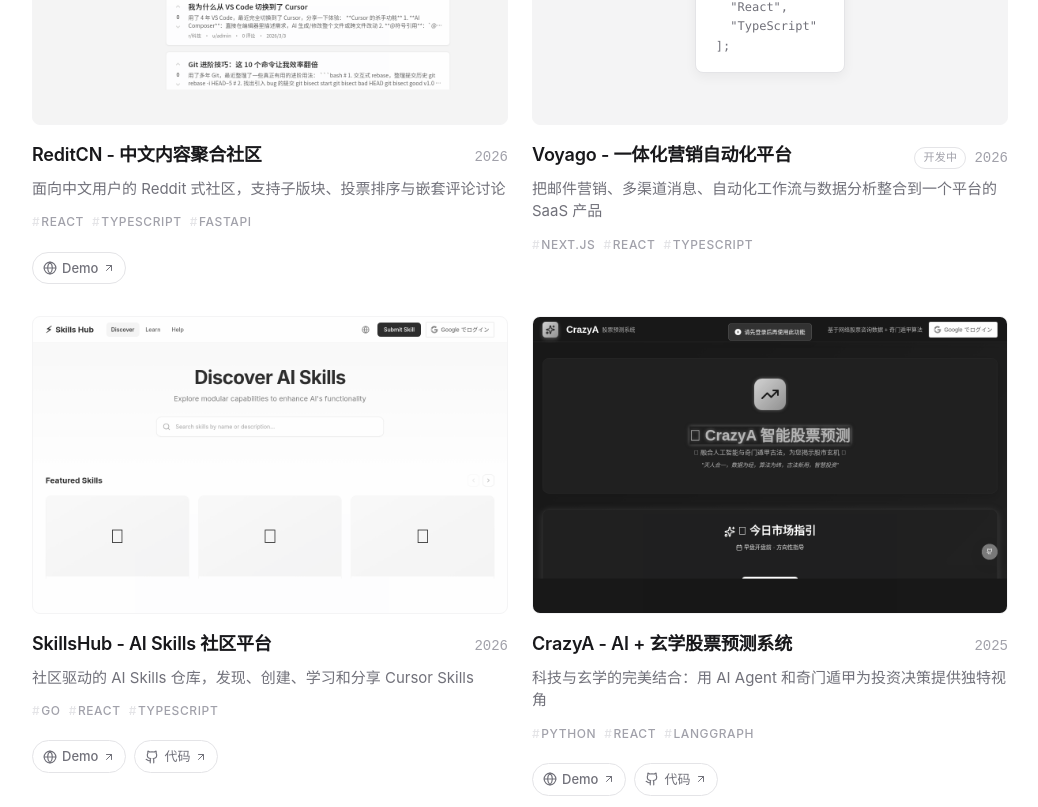
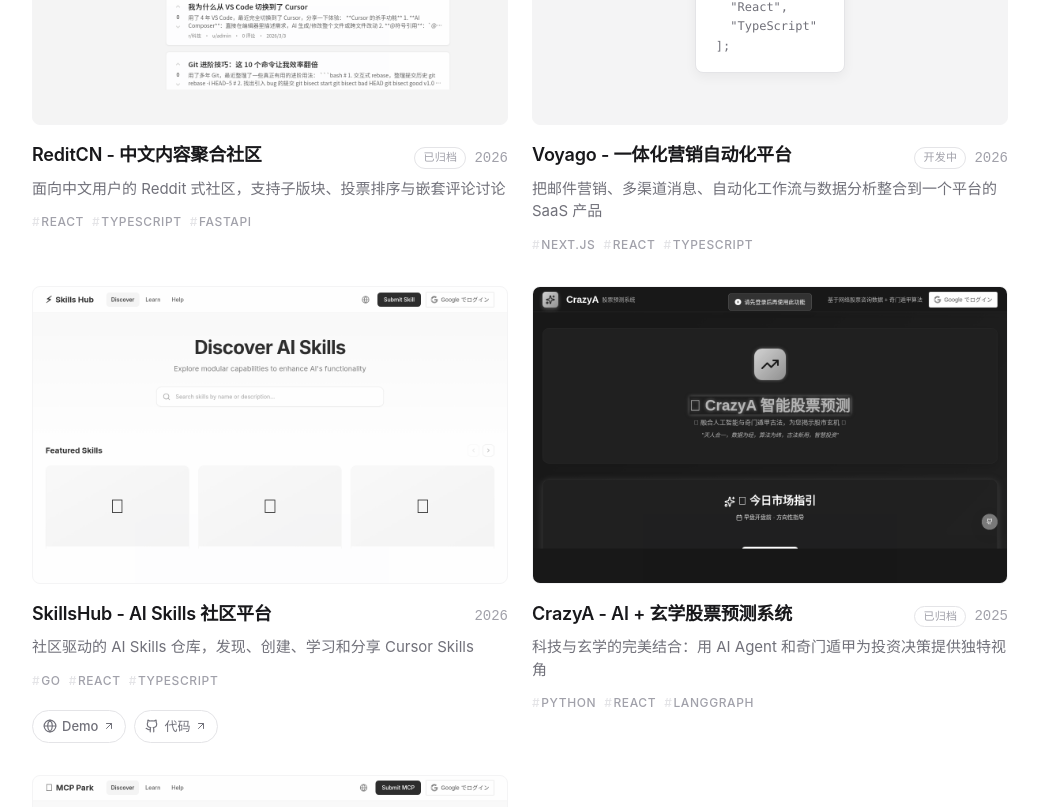
Before and after one commit to GGGxie/works, a React (Vite) app: page / in a window 1280 px wide. Shown: the part 1773-2580 px from the top of the page, without its empty margins (120-1158 px from the left). Built offline with nearby package versions, Linux system fonts and the light colour scheme.

Commit message:
feat(content): archive crazyA and ReditCN, show an archived badge
Both backends are stopped, so drop their demo links and mark them archived.
crazyA's repository is private, so its GitHub link is removed too.

Refs #5

```diff
--- a/public/config/projects.json
+++ b/public/config/projects.json
@@ -53,13 +53,10 @@
         "MCP"
       ],
       "image": "/images/projects/crazya.png",
-      "links": {
-        "github": "https://github.com/GGGxie/CrazyA",
-        "demo": "https://crazya.gggxie.com"
-      },
-      "featured": true,
+      "links": {},
+      "featured": false,
       "date": "2025-10",
-      "status": "active"
+      "status": "archived"
     },
     {
       "id": "skillshub",
@@ -122,12 +119,10 @@
         "TailwindCSS"
       ],
       "image": "/images/projects/reditcn.png",
-      "links": {
-        "demo": "https://reddit.gggxie.com"
-      },
+      "links": {},
       "featured": false,
       "date": "2026-03",
-      "status": "active"
+      "status": "archived"
     },
     {
       "id": "voyago",
--- a/src/components/ProjectCard.tsx
+++ b/src/components/ProjectCard.tsx
@@ -50,8 +50,8 @@
             <Link to={detailPath}>{displayName}</Link>
           </h3>
           <div className="project-meta">
-            {project.status === 'wip' && (
-              <span className="project-status">{t('projectCard.wip')}</span>
+            {(project.status === 'wip' || project.status === 'archived') && (
+              <span className="project-status">{t(`projectCard.${project.status}`)}</span>
             )}
             <span className="project-year">{project.date.split('-')[0]}</span>
           </div>
--- a/src/i18n/locales/en.json
+++ b/src/i18n/locales/en.json
@@ -26,7 +26,8 @@
     "viewDemo": "Demo",
     "viewCode": "Code",
     "viewDetail": "View details",
-    "wip": "WIP"
+    "wip": "WIP",
+    "archived": "Archived"
   },
   "detail": {
     "back": "Back to projects",
--- a/src/i18n/locales/zh.json
+++ b/src/i18n/locales/zh.json
@@ -26,7 +26,8 @@
     "viewDemo": "Demo",
     "viewCode": "代码",
     "viewDetail": "查看详情",
-    "wip": "开发中"
+    "wip": "开发中",
+    "archived": "已归档"
   },
   "detail": {
     "back": "返回项目列表",
--- a/src/pages/ProjectDetail.tsx
+++ b/src/pages/ProjectDetail.tsx
@@ -62,8 +62,8 @@
         <header className="detail-header">
           <div className="detail-title-row">
             <h1 className="detail-title">{displayName}</h1>
-            {project.status === 'wip' && (
-              <span className="detail-status">{t('projectCard.wip')}</span>
+            {(project.status === 'wip' || project.status === 'archived') && (
+              <span className="detail-status">{t(`projectCard.${project.status}`)}</span>
             )}
           </div>
           <p className="detail-date">{project.date}</p>
```
